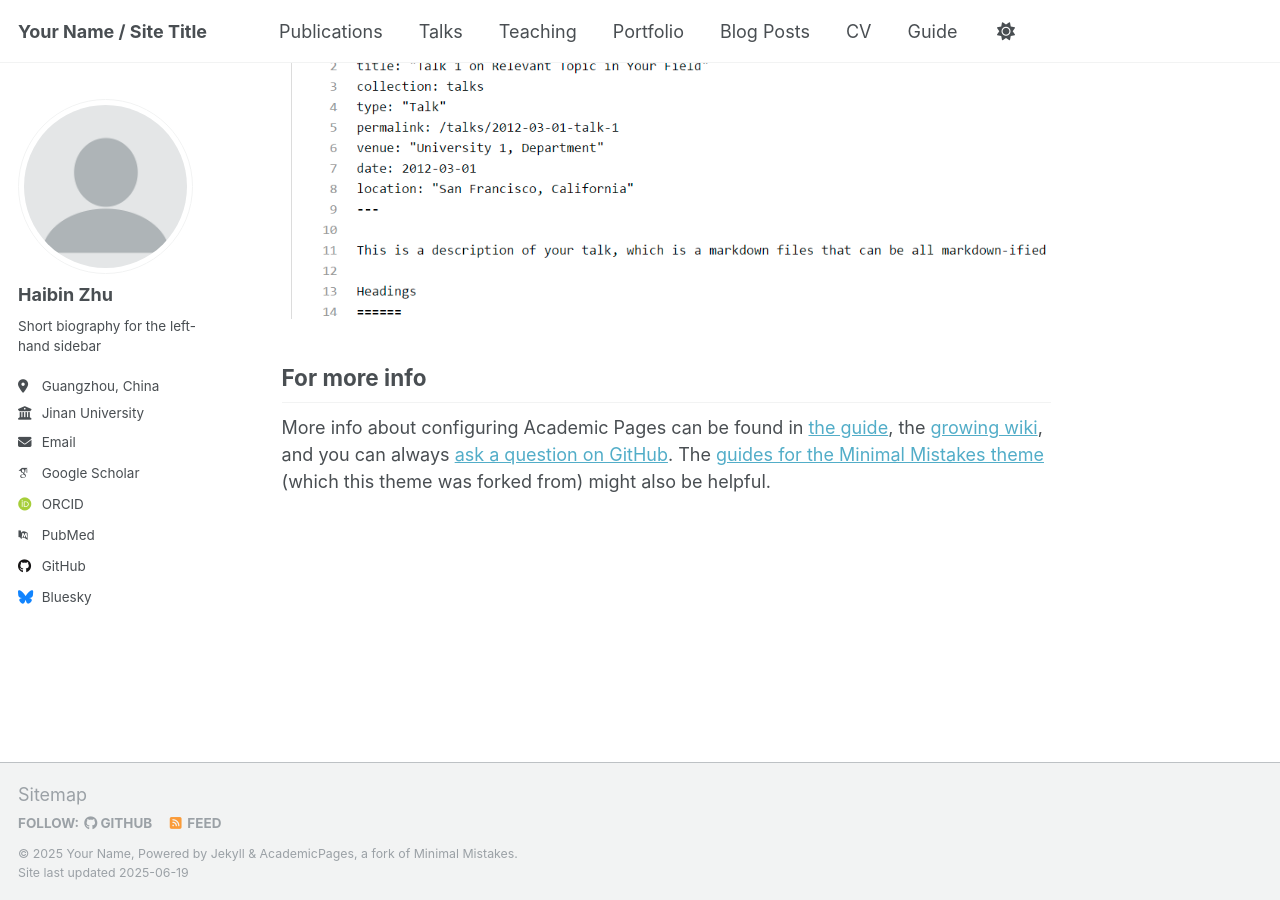
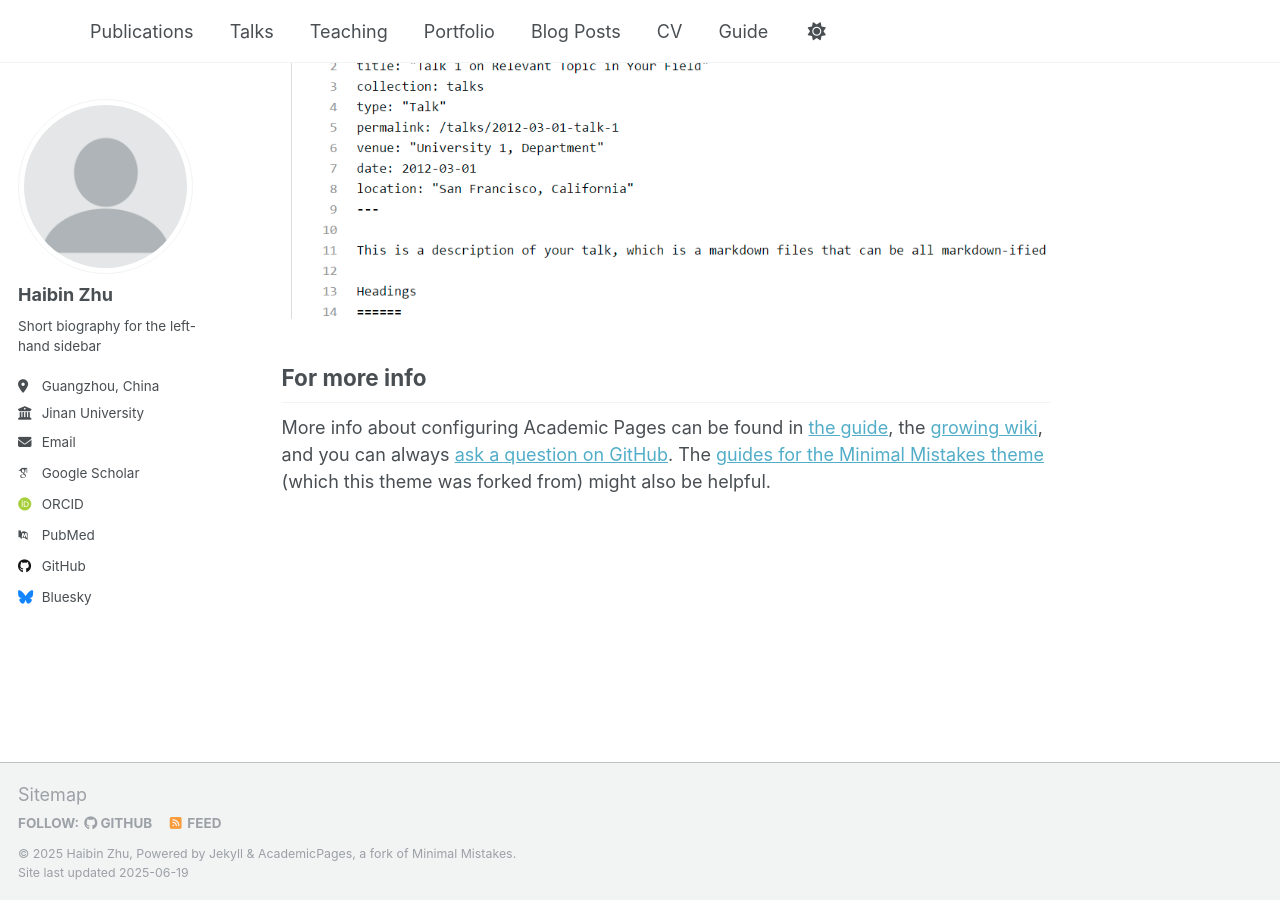
Before and after one commit to HaibinZhuDavy/HaibinZhuDavy, a Jekyll site: the page built from _pages/about.md, in a window 1280 px wide and 900 px high, scrolled down 2636 px. Built offline with Jekyll 4.4.1, drawn with Linux system fonts in a browser that asks for light colours; some web fonts are replaced.

Commit message:
Update _config.yml

```diff
--- a/_config.yml
+++ b/_config.yml
@@ -9,11 +9,11 @@
 # Basic Site Settings
 locale                   : "en-US"
 site_theme               : "default"
-title                    : "Your Name / Site Title"
-title_separator          : "-"
-name                     : &name "Your Name"
+title                    : ""
+title_separator          : ""
+name                     : &name "Haibin Zhu"
 description              : &description "personal description"
-url                      : https://HaibinZhu.github.io # the base hostname & protocol for your site e.g. "https://[your GitHub username].github.io" or if you already have some other page hosted on Github then use "https://[your GitHub username].github.io/[Your Repo Name]"
+url                      : https://HaibinZhuDavy.github.io # the base hostname & protocol for your site e.g. "https://[your GitHub username].github.io" or if you already have some other page hosted on Github then use "https://[your GitHub username].github.io/[Your Repo Name]"
 baseurl                  : "" # the subpath of your site, e.g. "/blog"
 repository               : "HaibinZhuDavy.github.io"
 
```
